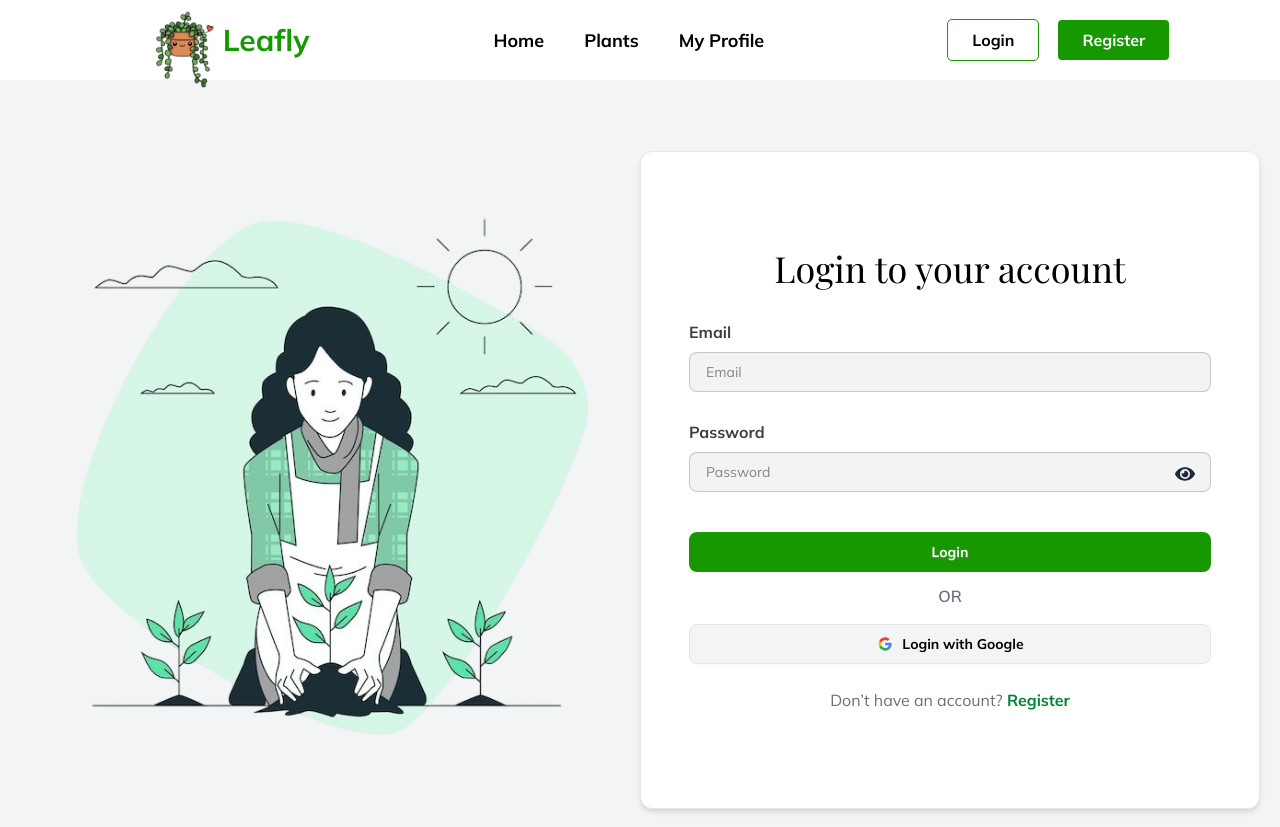
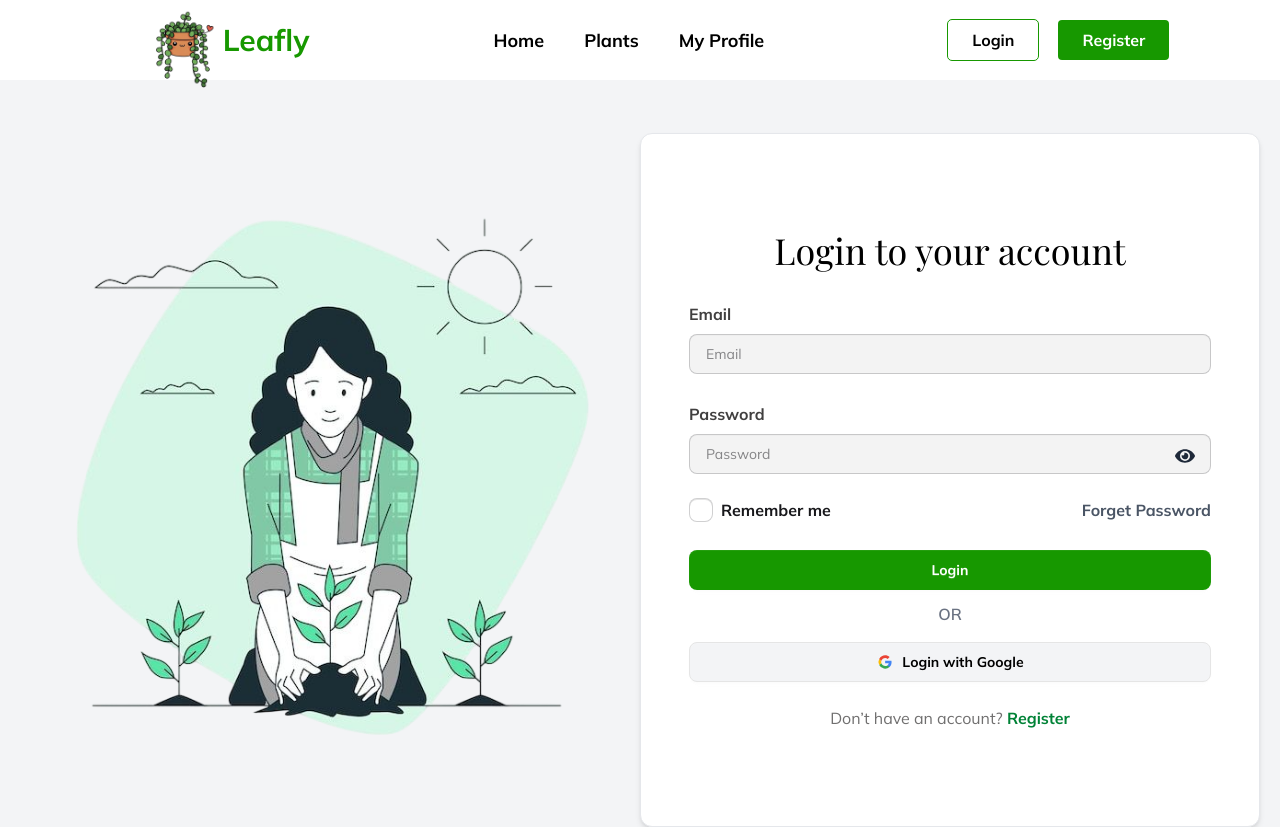
Before and after one commit to Riad-Zz/Leafly, a React (Vite) app: page /login in a window 1280 px wide. Shown: the top 827 px of the page. Built offline with nearby package versions, Linux system fonts and the light colour scheme; no server answers; a web font is replaced by a local one.

Commit message:
Login with email & password added

```diff
--- a/src/Pages/Login.jsx
+++ b/src/Pages/Login.jsx
@@ -1,19 +1,39 @@
-import React, { useState } from 'react';
-import { Link } from 'react-router';
+import React, { use, useState } from 'react';
+import { Link, useLocation, useNavigate } from 'react-router';
 import loginModel from '../assets/loginModel.png';
 import { FaEyeSlash } from "react-icons/fa";
 import { FaEye } from "react-icons/fa";
 import { IoLogoGoogle } from "react-icons/io";
+import { AuthContext } from '../Provider/AuthProvider/AuthProvider';
+import { toast, ToastContainer } from 'react-toastify';
 
 const Login = () => {
 
-
-    const [eye,setEye] = useState(false) ;
-
+    const location = useLocation() ;
+    const navigate = useNavigate() ;
+    const [eye, setEye] = useState(false);
+    const { user, setUser, loginWithEmail} = use(AuthContext);
     // ------------------- Onclick EyeControl ----------------
     const handleEyeClick = (e) => {
-        e.preventDefault() ;
-        setEye(!eye) ;
+        e.preventDefault();
+        setEye(!eye);
+    }
+
+    //---------------Handle Email and password Login-----------------
+    const handleEmailLogin = (e) => {
+        e.preventDefault();
+        const email = e.target.email.value;
+        const password = e.target.password.value;
+        // console.log(email,password) ;
+        loginWithEmail(email, password).then((result) => {
+            const person = result.user;
+            setUser(person);
+            navigate(location.state || '/') ;
+        })
+            .catch((error) => {
+                const errorMessage = error.message;
+                // toast.error(errorMessage) ;
+            });
     }
 
     return (
@@ -31,7 +51,7 @@ const Login = () => {
 
             {/* Form Section */}
             <div className='w-full md:w-1/2 flex justify-center items-center'>
-                <form className='bg-white lg:py-24 rounded-xl shadow-md  border border-gray-200 w-full max-w-md lg:max-w-2xl p-8 md:p-12'>
+                <form onSubmit={handleEmailLogin} className='bg-white lg:py-24 rounded-xl shadow-md  border border-gray-200 w-full max-w-md lg:max-w-2xl p-8 md:p-12'>
 
                     <p className='text-black playfair-display-font text-3xl md:text-4xl text-center font-semibold mb-8'>
                         Login to your account
@@ -54,8 +74,15 @@ const Login = () => {
                             name='password'
                         />
                         {
-                        eye ? <FaEyeSlash onClick={handleEyeClick} className='z-10 absolute right-4 bottom-5 text-xl text-gray-800'></FaEyeSlash> :<FaEye onClick={handleEyeClick} className='z-10 absolute right-4 bottom-5 text-xl text-gray-800'></FaEye>
+                            eye ? <FaEyeSlash onClick={handleEyeClick} className='z-10 absolute right-4 bottom-5 text-xl text-gray-800'></FaEyeSlash> : <FaEye onClick={handleEyeClick} className='z-10 absolute right-4 bottom-5 text-xl text-gray-800'></FaEye>
                         }
+                    </div>
+                    <div className='mt-3 flex flex-col md:flex-row gap-3 justify-between'>
+                        <div className='flex items-center gap-2'>
+                            <input type="checkbox" className="checkbox " />
+                            <p className='font-bold'>Remember me</p>
+                        </div>
+                        <p className='text-gray-600 font-bold cursor-pointer hover:text-green-800'>Forget Password</p>
                     </div>
 
                     <button className="btn mt-7 mb-3 bg-[#179800] hover:bg-[#138000] transition font-bold border-none text-white w-full py-3 rounded-lg">
@@ -82,6 +109,7 @@ const Login = () => {
                     </p>
                 </form>
             </div>
+            <ToastContainer></ToastContainer>
         </div>
     );
 };
--- a/src/Pages/Register.jsx
+++ b/src/Pages/Register.jsx
@@ -19,6 +19,7 @@ const Register = () => {
         e.preventDefault();
         setEye(!eye);
     }
+
     //-----------Google Login Handle---------------------
     const handlegogleLogin = (e) => {
         e.preventDefault();
@@ -45,15 +46,15 @@ const Register = () => {
         const password = e.target.password.value;
         console.log(name, photo, email, password);
 
-        // console.log(e.target)
 
+        //--------------Password Validation-----------------------
         if (!/[A-Z]/.test(password)) {
-            toast.warning("Password must contain at least one uppercase letter (A–Z).");
+            toast.warning("Password must contain at least one uppercase letter (A-Z).");
             return;
         }
 
         if (!/[a-z]/.test(password)) {
-            toast.warning("Password must contain at least one lowercase letter (a–z).");
+            toast.warning("Password must contain at least one lowercase letter (a-z).");
             return;
         }
 
@@ -64,8 +65,8 @@ const Register = () => {
 
         emailRegister(email, password).then((result) => {
             const personn = result.user;
+            naviagate(location.state || '/');
 
-            naviagate(location.state || '/');
             //------------- Updating User Name and Photo-----------------------
 
             updateUserProfile({ displayName: name, photoURL: photo }).then(() => {
--- a/src/Provider/AuthProvider/AuthProvider.jsx
+++ b/src/Provider/AuthProvider/AuthProvider.jsx
@@ -1,7 +1,6 @@
 import React, { createContext, useEffect, useState } from 'react';
 import app from '../../FireBase/Firebase.config';
-import {createUserWithEmailAndPassword, getAuth, GoogleAuthProvider, onAuthStateChanged, signInWithPopup, signOut, updateProfile } from "firebase/auth";
-import logo from '../../assets/Logo.png'
+import {createUserWithEmailAndPassword, getAuth, GoogleAuthProvider, onAuthStateChanged, signInWithEmailAndPassword, signInWithPopup, signOut, updateProfile } from "firebase/auth";
 
 
 export const AuthContext = createContext() ;
@@ -27,6 +26,10 @@ const AuthProvider = ({children}) => {
     //----------------Update User Profile-------------------
     const updateUserProfile = (updatedUser) => {
         return updateProfile(auth.currentUser ,updatedUser)
+    }
+    //---------------LogIn with Email and password--------------
+    const loginWithEmail = (email,password) =>{
+        return signInWithEmailAndPassword(auth,email,password) ;
     }
 
     //------------Observer-------------------------------
@@ -54,7 +57,8 @@ const AuthProvider = ({children}) => {
         loading,
         logOut,
         emailRegister,
-        updateUserProfile
+        updateUserProfile ,
+        loginWithEmail
     }
     return (
         <div>
```
Lines whose indentation alone changed are shown as unchanged.
